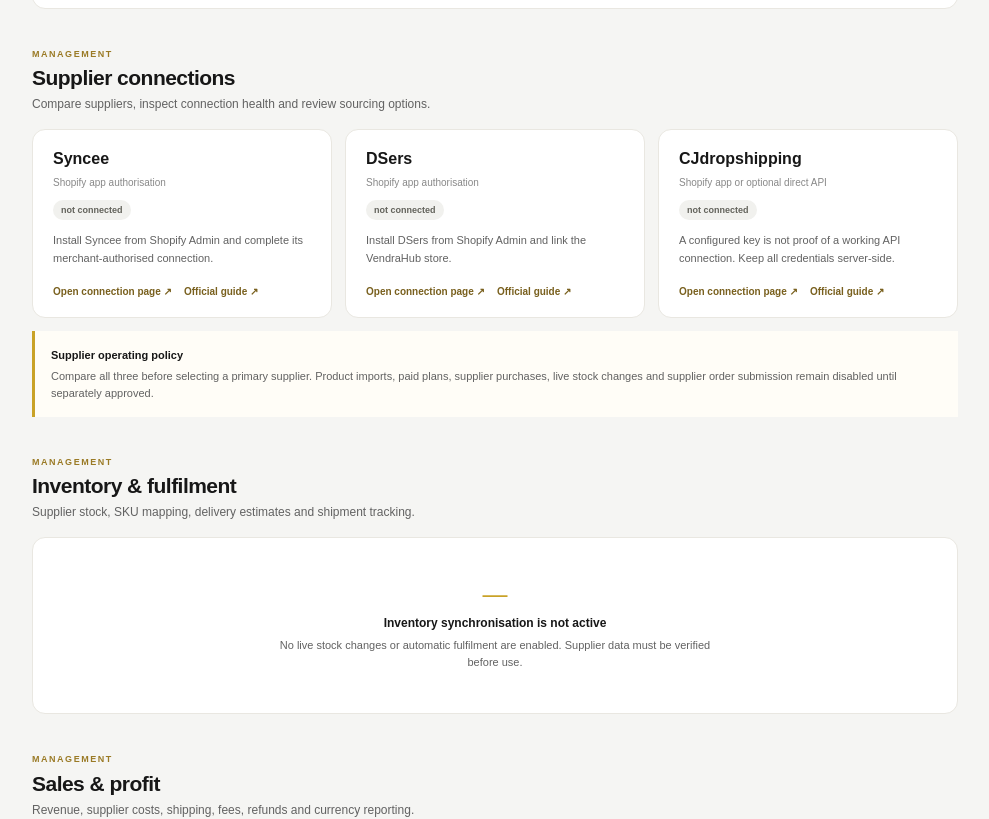
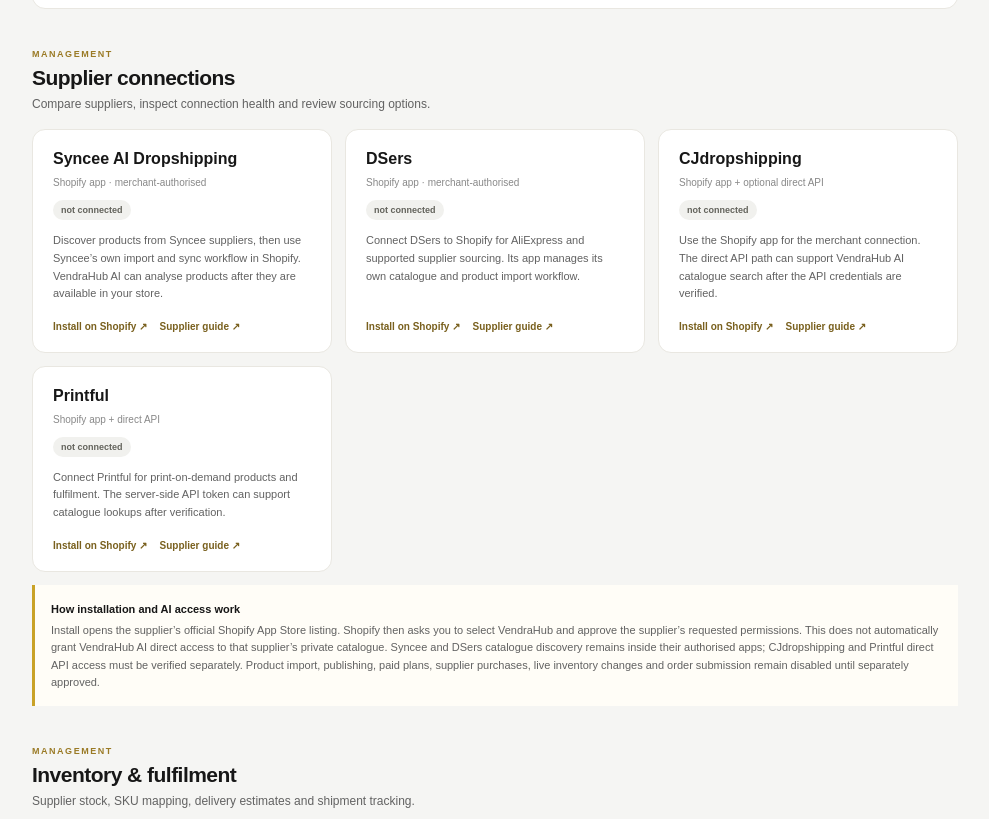
Before and after one commit to Vendrahub-1/VendraHub, a Next.js app: page /admin in a window 1280 px wide. Shown: the part 1802-2621 px from the top of the page, without its empty margins (274-1263 px from the left). Built offline with nearby package versions, Linux system fonts and the light colour scheme; no server answers; the database is empty.

Commit message:
Add supplier app marketplace install cards

```diff
--- a/app/admin/page.tsx
+++ b/app/admin/page.tsx
@@ -3,9 +3,10 @@ import SignOutButton from '@/components/sign-out-button';
 import { createClient } from '@/lib/supabase/server';
 
 const suppliers = [
-  { name: 'Syncee', method: 'Shopify app authorisation', status: 'Awaiting authorisation', detail: 'Install Syncee from Shopify Admin and complete its merchant-authorised connection.', url: 'https://admin.shopify.com/store/vendrahub-store/apps', docs: 'https://help.syncee.com/en/articles/8886065-how-to-install-syncee-to-your-shopify-store' },
-  { name: 'DSers', method: 'Shopify app authorisation', status: 'Awaiting authorisation', detail: 'Install DSers from Shopify Admin and link the VendraHub store.', url: 'https://admin.shopify.com/store/vendrahub-store/apps', docs: 'https://help.dsers.com/link-shopify-store/' },
-  { name: 'CJdropshipping', method: 'Shopify app or optional direct API', status: process.env.CJ_API_KEY ? 'Credential present · unverified' : 'Not connected', detail: 'A configured key is not proof of a working API connection. Keep all credentials server-side.', url: 'https://www.cjdropshipping.com/my.html#/authorize/API', docs: 'https://developers.cjdropshipping.com/en/api/start/apikey.html' },
+  { code: 'syncee', name: 'Syncee AI Dropshipping', method: 'Shopify app · merchant-authorised', detail: 'Discover products from Syncee suppliers, then use Syncee’s own import and sync workflow in Shopify. VendraHub AI can analyse products after they are available in your store.', installUrl: 'https://apps.shopify.com/syncee-1', docsUrl: 'https://help.syncee.com/en/articles/8886065-how-to-install-syncee-to-your-shopify-store', mode: 'Shopify app' },
+  { code: 'dsers', name: 'DSers', method: 'Shopify app · merchant-authorised', detail: 'Connect DSers to Shopify for AliExpress and supported supplier sourcing. Its app manages its own catalogue and product import workflow.', installUrl: 'https://apps.shopify.com/dsers', docsUrl: 'https://help.dsers.com/link-shopify-store/', mode: 'Shopify app' },
+  { code: 'cjdropshipping', name: 'CJdropshipping', method: 'Shopify app + optional direct API', detail: 'Use the Shopify app for the merchant connection. The direct API path can support VendraHub AI catalogue search after the API credentials are verified.', installUrl: 'https://apps.shopify.com/cucheng', docsUrl: 'https://developers.cjdropshipping.com/en/api/start/apikey.html', mode: 'Shopify app + API' },
+  { code: 'printful', name: 'Printful', method: 'Shopify app + direct API', detail: 'Connect Printful for print-on-demand products and fulfilment. The server-side API token can support catalogue lookups after verification.', installUrl: 'https://apps.shopify.com/printful', docsUrl: 'https://developers.printful.com/docs/', mode: 'Shopify app + API' },
 ];
 
 const nav = [
@@ -77,8 +78,8 @@ export default async function AdminPage() {
           </Section>
 
           <Section id="suppliers" title="Supplier connections" description="Compare suppliers, inspect connection health and review sourcing options.">
-            <div className="supplier-grid">{suppliers.map(s => { const code = s.name === 'CJdropshipping' ? 'cjdropshipping' : s.name.toLowerCase(); const currentStatus = supplierStatuses.get(code) ?? 'not_connected'; return <article className="admin-card supplier-card" key={s.name}><div className="supplier-title"><div><h3>{s.name}</h3><small>{s.method}</small></div><span className="state">{currentStatus.replaceAll('_', ' ')}</span></div><p>{s.detail}</p><div className="supplier-links"><a href={s.url} target="_blank" rel="noreferrer">Open connection page ↗</a><a href={s.docs} target="_blank" rel="noreferrer">Official guide ↗</a></div></article>; })}</div>
-            <div className="admin-note"><strong>Supplier operating policy</strong><p>Compare all three before selecting a primary supplier. Product imports, paid plans, supplier purchases, live stock changes and supplier order submission remain disabled until separately approved.</p></div>
+            <div className="supplier-grid">{suppliers.map(s => { const currentStatus = supplierStatuses.get(s.code) ?? 'not_connected'; return <article className="admin-card supplier-card" key={s.code}><div className="supplier-title"><div><h3>{s.name}</h3><small>{s.method}</small></div><span className="state">{currentStatus.replaceAll('_', ' ')}</span></div><p>{s.detail}</p><div className="supplier-links"><a href={s.installUrl} target="_blank" rel="noreferrer">Install on Shopify ↗</a><a href={s.docsUrl} target="_blank" rel="noreferrer">Supplier guide ↗</a></div></article>; })}</div>
+            <div className="admin-note"><strong>How installation and AI access work</strong><p>Install opens the supplier’s official Shopify App Store listing. Shopify then asks you to select VendraHub and approve the supplier’s requested permissions. This does not automatically grant VendraHub AI direct access to that supplier’s private catalogue. Syncee and DSers catalogue discovery remains inside their authorised apps; CJdropshipping and Printful direct API access must be verified separately. Product import, publishing, paid plans, supplier purchases, live inventory changes and order submission remain disabled until separately approved.</p></div>
           </Section>
 
           <Section id="inventory" title="Inventory & fulfilment" description="Supplier stock, SKU mapping, delivery estimates and shipment tracking.">
```
